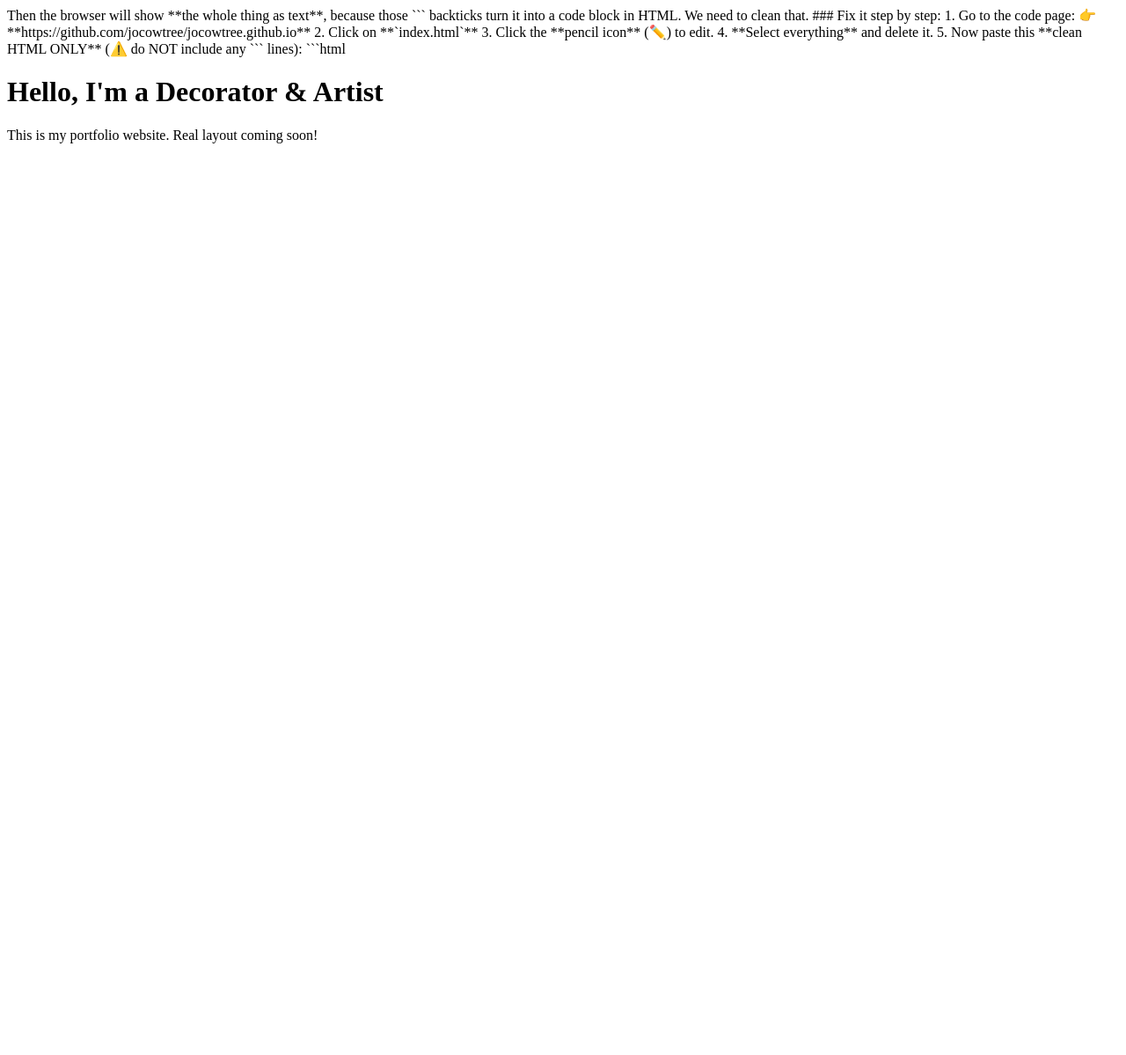
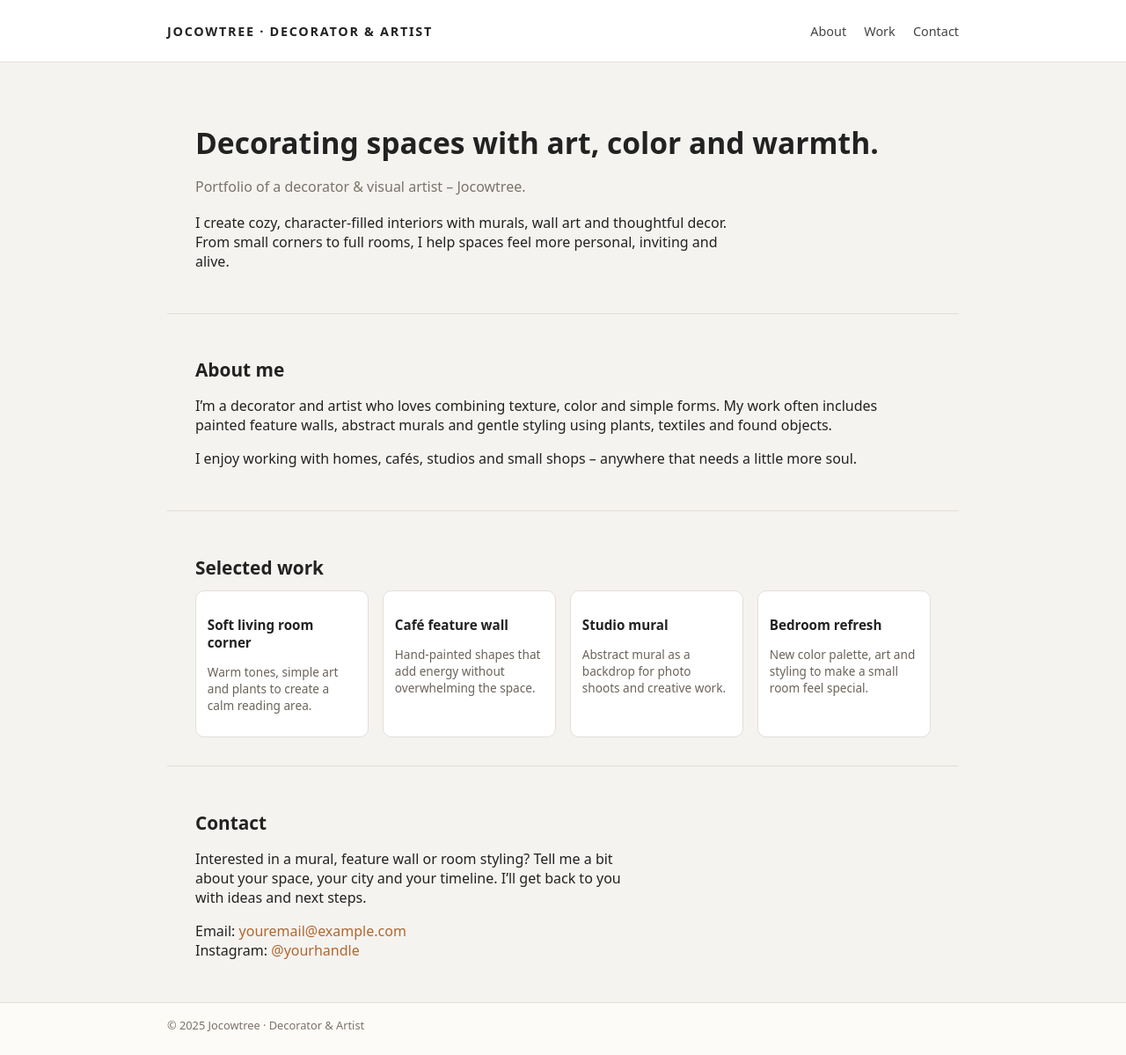
Before and after one commit to jocowtree/jocowtree.github.io, a plain HTML site: page index.html in a window 1280 px wide. Shown: the whole page at 88% size. Before the commit the page ends 800 px from the top, so only its background shows below. Drawn offline with Linux system fonts and the light colour scheme.

Commit message:
Replace content with clean HTML and styles
Updated index.html with clean HTML structure and styles.

````diff
--- a/index.html
+++ b/index.html
@@ -1,32 +1,196 @@
-
-
-Then the browser will show **the whole thing as text**, because those ``` backticks turn it into a code block in HTML.
-
-We need to clean that.
-
-### Fix it step by step:
-
-1. Go to the code page:
-   👉 **https://github.com/jocowtree/jocowtree.github.io**
-
-2. Click on **`index.html`**
-
-3. Click the **pencil icon** (✏️) to edit.
-
-4. **Select everything** and delete it.
-
-5. Now paste this **clean HTML ONLY** (⚠️ do NOT include any ``` lines):
-
-```html
 <!DOCTYPE html>
 <html lang="en">
 <head>
   <meta charset="UTF-8" />
   <title>My Portfolio – Decorator & Artist</title>
   <meta name="viewport" content="width=device-width, initial-scale=1" />
+  <style>
+    body {
+      font-family: system-ui, -apple-system, BlinkMacSystemFont, "Segoe UI", sans-serif;
+      margin: 0;
+      padding: 0;
+      background: #f5f3f0;
+      color: #222;
+    }
+    header {
+      padding: 1.5rem 2rem;
+      background: #ffffff;
+      border-bottom: 1px solid #e3dfd7;
+    }
+    .container {
+      max-width: 900px;
+      margin: 0 auto;
+    }
+    nav {
+      display: flex;
+      justify-content: space-between;
+      align-items: center;
+      gap: 1rem;
+      flex-wrap: wrap;
+    }
+    .logo {
+      font-weight: 600;
+      letter-spacing: 0.12em;
+      font-size: 0.9rem;
+      text-transform: uppercase;
+    }
+    nav a {
+      text-decoration: none;
+      color: #444;
+      font-size: 0.9rem;
+      margin-left: 1rem;
+    }
+    nav a:hover {
+      text-decoration: underline;
+    }
+    .hero {
+      padding: 2.5rem 2rem 2rem;
+    }
+    .hero h1 {
+      font-size: 2.1rem;
+      margin-bottom: 0.4rem;
+    }
+    .hero p.subtitle {
+      color: #7a7368;
+      margin-bottom: 1.2rem;
+    }
+    .hero p {
+      max-width: 620px;
+    }
+    .section {
+      padding: 2rem;
+      border-top: 1px solid #e3dfd7;
+    }
+    .section h2 {
+      font-size: 1.3rem;
+      margin-bottom: 0.8rem;
+    }
+    .gallery {
+      display: grid;
+      grid-template-columns: repeat(auto-fit, minmax(180px, 1fr));
+      gap: 1rem;
+    }
+    .gallery-item {
+      background: #ffffff;
+      border-radius: 10px;
+      padding: 0.8rem;
+      border: 1px solid #e3dfd7;
+    }
+    .gallery-item h3 {
+      font-size: 0.95rem;
+      margin-bottom: 0.3rem;
+    }
+    .gallery-item p {
+      font-size: 0.85rem;
+      color: #6a645b;
+    }
+    .contact p {
+      max-width: 520px;
+    }
+    .contact a {
+      color: #b0672f;
+      text-decoration: none;
+      font-weight: 500;
+    }
+    .contact a:hover {
+      text-decoration: underline;
+    }
+    footer {
+      padding: 1rem 2rem 1.6rem;
+      border-top: 1px solid #e3dfd7;
+      font-size: 0.8rem;
+      color: #7a7368;
+      background: #fdfbf8;
+    }
+    @media (max-width: 600px) {
+      header, .hero, .section, footer {
+        padding-inline: 1rem;
+      }
+    }
+  </style>
 </head>
 <body>
-  <h1>Hello, I'm a Decorator & Artist</h1>
-  <p>This is my portfolio website. Real layout coming soon!</p>
+  <header>
+    <div class="container">
+      <nav>
+        <div class="logo">JOCOWTREE · DECORATOR & ARTIST</div>
+        <div>
+          <a href="#about">About</a>
+          <a href="#work">Work</a>
+          <a href="#contact">Contact</a>
+        </div>
+      </nav>
+    </div>
+  </header>
+
+  <main class="container">
+    <section class="hero" id="top">
+      <h1>Decorating spaces with art, color and warmth.</h1>
+      <p class="subtitle">Portfolio of a decorator & visual artist – Jocowtree.</p>
+      <p>
+        I create cozy, character-filled interiors with murals, wall art and thoughtful
+        decor. From small corners to full rooms, I help spaces feel more personal,
+        inviting and alive.
+      </p>
+    </section>
+
+    <section class="section" id="about">
+      <h2>About me</h2>
+      <p>
+        I’m a decorator and artist who loves combining texture, color and simple forms.
+        My work often includes painted feature walls, abstract murals and gentle
+        styling using plants, textiles and found objects.
+      </p>
+      <p>
+        I enjoy working with homes, cafés, studios and small shops – anywhere that
+        needs a little more soul.
+      </p>
+    </section>
+
+    <section class="section" id="work">
+      <h2>Selected work</h2>
+      <div class="gallery">
+        <div class="gallery-item">
+          <h3>Soft living room corner</h3>
+          <p>Warm tones, simple art and plants to create a calm reading area.</p>
+        </div>
+        <div class="gallery-item">
+          <h3>Café feature wall</h3>
+          <p>Hand-painted shapes that add energy without overwhelming the space.</p>
+        </div>
+        <div class="gallery-item">
+          <h3>Studio mural</h3>
+          <p>Abstract mural as a backdrop for photo shoots and creative work.</p>
+        </div>
+        <div class="gallery-item">
+          <h3>Bedroom refresh</h3>
+          <p>New color palette, art and styling to make a small room feel special.</p>
+        </div>
+      </div>
+    </section>
+
+    <section class="section contact" id="contact">
+      <h2>Contact</h2>
+      <p>
+        Interested in a mural, feature wall or room styling? Tell me a bit about your
+        space, your city and your timeline. I’ll get back to you with ideas and
+        next steps.
+      </p>
+      <p>
+        Email: <a href="mailto:youremail@example.com">youremail@example.com</a><br>
+        Instagram: <a href="https://instagram.com/yourhandle" target="_blank">@yourhandle</a>
+      </p>
+    </section>
+  </main>
+
+  <footer>
+    <div class="container">
+      © <span id="year"></span> Jocowtree · Decorator & Artist
+    </div>
+  </footer>
+
+  <script>
+    document.getElementById("year").textContent = new Date().getFullYear();
+  </script>
 </body>
 </html>
````
